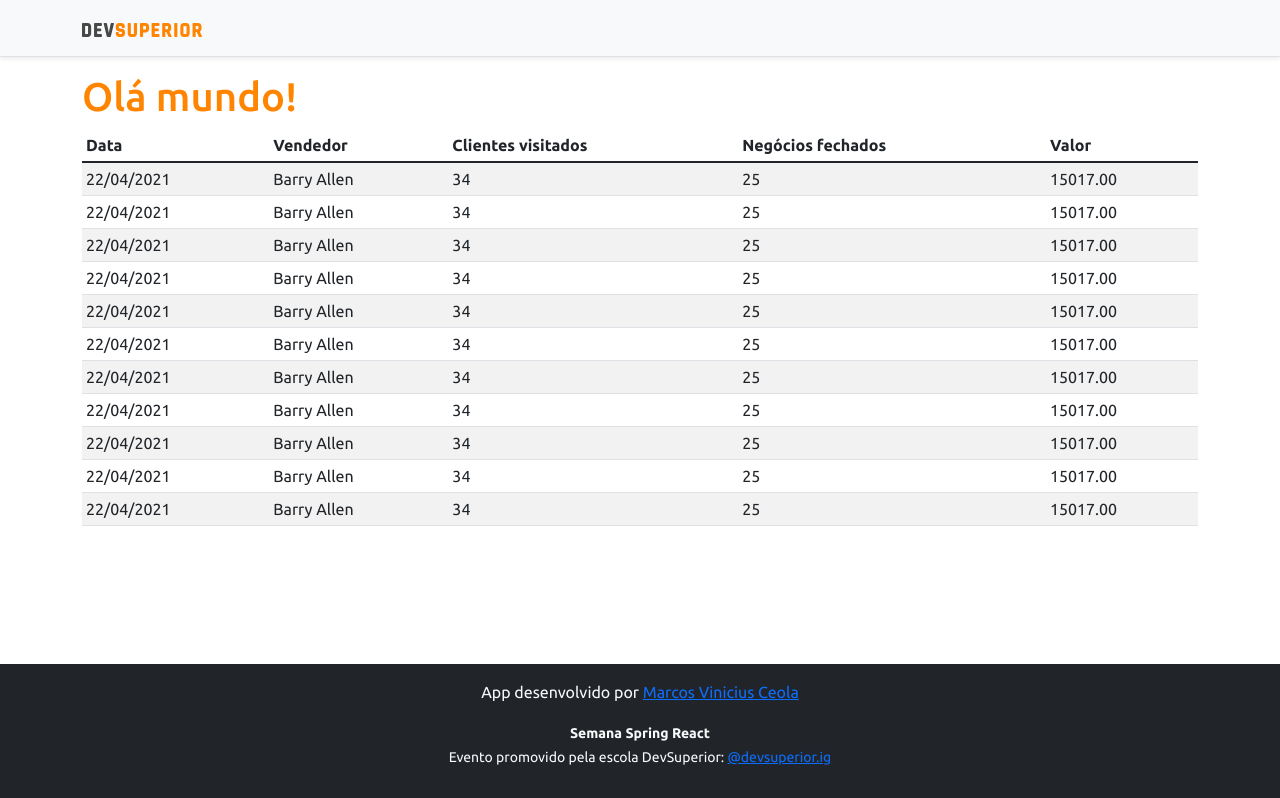
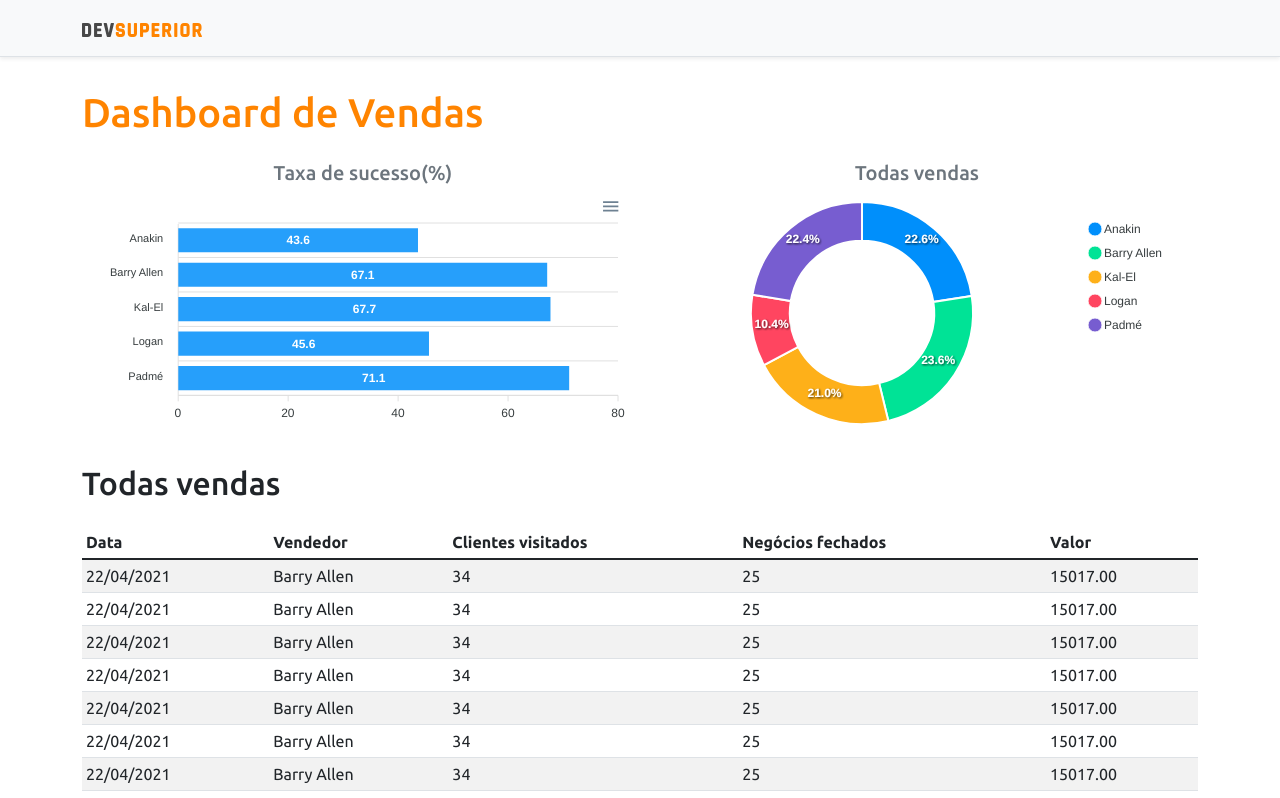
Before and after one commit to MarcosVCeo/projeto-sds4, a React (Create React App) app in the folder frontend/: page / in a window 1280 px wide. Shown: the top 798 px of the page. Built offline with nearby package versions, Linux system fonts and the light colour scheme.

Commit message:
Static charts

```diff
--- a/frontend/package.json
+++ b/frontend/package.json
@@ -11,9 +11,11 @@
     "@types/node": "^12.0.0",
     "@types/react": "^17.0.0",
     "@types/react-dom": "^17.0.0",
+    "apexcharts": "^3.28.1",
     "bootstrap": "^5.1.0",
     "jquery": "^3.6.0",
     "react": "^17.0.2",
+    "react-apexcharts": "^1.3.9",
     "react-dom": "^17.0.2",
     "react-scripts": "4.0.3",
     "typescript": "^4.1.2",
--- a/frontend/src/App.tsx
+++ b/frontend/src/App.tsx
@@ -1,6 +1,8 @@
 import NavBar from "components/NavBar";
 import Footer from "components/Footer";
 import DataTable from "components/DataTable";
+import BarChart from "components/BarChart";
+import DonutChart from "components/DonutChart";
 
 
 function App() {
@@ -8,7 +10,23 @@
     <>
       <NavBar />
       <div className="container">
-        <h1 className="text-primary">Olá mundo!</h1>
+        <h1 className="text-primary py-3">Dashboard de Vendas</h1>
+
+        <div className="row px-3">
+          <div className="col-sm-6">
+            <h5 className="text-center text-secondary">Taxa de sucesso(%)</h5>
+            <BarChart />
+          </div>
+          <div className="col-sm-6">
+            <h5 className="text-center text-secondary">Todas vendas</h5>
+            <DonutChart />
+          </div>
+        </div>
+
+
+        <div className="py-3">
+          <h2 className="text-prymary">Todas vendas</h2>
+        </div>
         <DataTable />
       </div>
       <Footer />
--- /dev/null
+++ b/frontend/src/components/BarChart/index.tsx
@@ -0,0 +1,34 @@
+import Chart from "react-apexcharts";
+
+const BarChart = () => {
+    const options = {
+        plotOptions: {
+            bar: {
+                horizontal: true,
+            }
+        },
+    };
+
+    const mockData = {
+        labels: {
+            categories: ['Anakin', 'Barry Allen', 'Kal-El', 'Logan', 'Padmé']
+        },
+        series: [
+            {
+                name: "% Sucesso",
+                data: [43.6, 67.1, 67.7, 45.6, 71.1]
+            }
+        ]
+    };
+
+    return (
+        <Chart
+            options={{ ...options, xaxis: mockData.labels }}
+            series={mockData.series}
+            type="bar"
+            height="240"
+        />
+    );
+}
+
+export default BarChart;
--- /dev/null
+++ b/frontend/src/components/DonutChart/index.tsx
@@ -0,0 +1,25 @@
+import Chart from "react-apexcharts";
+
+const DonutChart = () => {
+    const mockData = {
+        series: [477138, 499928, 444867, 220426, 473088],
+        labels: ['Anakin', 'Barry Allen', 'Kal-El', 'Logan', 'Padmé']
+    }
+
+    const options = {
+        legend: {
+            show: true
+        }
+    }
+    return (
+        <Chart
+            options={{ ...options, labels: mockData.labels }}
+            series={mockData.series}
+            type="donut"
+            height="240"
+        />
+    );
+}
+
+
+export default DonutChart;
```
Also changed, not shown: 1 other file (tests, documents, lock files or other folders).
